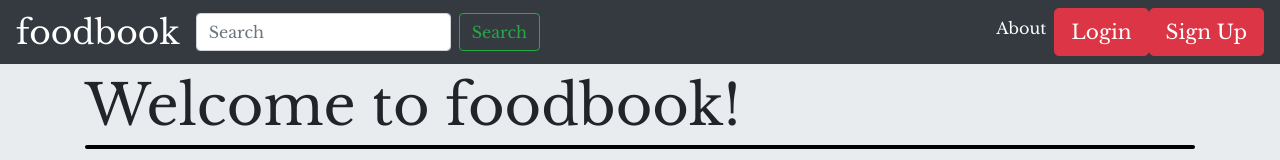
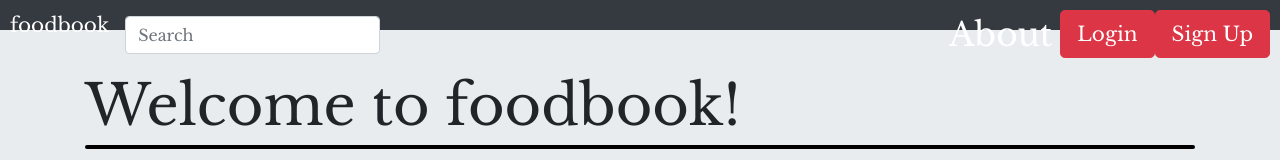
Before and after one commit to dylanaldrich/foodbook, a React (Create React App) app in the folder foodbook_client/: page / in a window 1280 px wide. Shown: the top 160 px of the page. Built offline with nearby package versions, Linux system fonts and the light colour scheme.

Commit message:
live search results render to page

```diff
--- a/foodbook_client/src/components/NavBar/NavBar.css
+++ b/foodbook_client/src/components/NavBar/NavBar.css
@@ -1,4 +1,25 @@
-.navbar-brand {
+
+.navbar {
+    position: fixed;
+    top: 0;
+    left: 0;
+    right: 0;
+    background-color: black;
+    color: white;
+    height: 30px;
+    transition: 0.5s linear;
+    padding: 10px;
+}
+
+.navbar__titles {
+    width: 100%;
+    display: flex;
+    justify-content: space-between;
+    align-items: flex-start;
     font-size: 33px;
     line-height: 1;
 }
+
+.navbar-active {
+    height: 100vh;
+}
--- a/foodbook_client/src/components/NavBar/NavBar.js
+++ b/foodbook_client/src/components/NavBar/NavBar.js
@@ -1,24 +1,47 @@
-import React from 'react';
+import React, {useState} from 'react';
 import {NavLink} from 'react-router-dom';
 
 import ModalContainer from '../Modal/ModalContainer';
+import SearchModel from '../../models/SearchModel';
 
 import './NavBar.css';
 
 const NavBar = (props) => {
+    const [active, setActive] = useState(false);
+    const [results, setResults] = useState([]);
+
+    async function handleChange (event) {
+        const foundRecipes = await SearchModel.searchRecipes(event.target.value)
+            .then((response) => {
+                setResults(response.searchResults.hits);
+            })
+            .catch((error) => {
+                console.log(error);
+                return <p>Sorry, that search didn't work. Please try again.</p>;
+            });
+    };
 
     return (
-        <header>
-            <nav class='navbar navbar-expand-md navbar-dark fixed-top bg-dark'>
+        <div className={`navbar ${active ? "navbar-active" : ""}`}>
+            <nav class='navbar navbar-expand-md navbar-dark fixed-top bg-dark navbar__titles'>
                 <NavLink className='navbar-brand' to='/'>foodbook</NavLink>
                 <button className='navbar-toggler' type='button' data-toggle='collapse' data-target='#navbarCollapse' aria-controls='navbarCollapse' aria-expanded='false' aria-label='Toggle navigation'>
                 <span className='navbar-toggler-icon'></span>
                 </button>
                 <div className='collapse navbar-collapse' id='navbarCollapse'>
-                    {/* Search container component will go here */}
                     <form className='form-inline mt-2 mt-md-0'>
-                        <input className='form-control mr-sm-2' type='text' placeholder='Search' aria-label='Search' />
-                        <button className='btn btn-outline-success my-2 my-sm-0' type='submit'>Search</button>
+                        <input
+                            className='form-control mr-sm-2'
+                            type='text'
+                            placeholder='Search'
+                            aria-label='Search'
+                            onFocus={(e) => setActive(true)}
+                            onBlur={(e) => {
+                                setActive(false);
+                                setResults([]);
+                            }}
+                            onChange={handleChange}
+                        />
                     </form>
                     <ul className='navbar-nav ml-auto'>
                         <li className='nav-item active'>
@@ -35,7 +58,10 @@ const NavBar = (props) => {
                     </ul>
                 </div>
             </nav>
-        </header>
+            <div className="navbar__item-list">
+                {results ? results.map((result) => <h1>{/* {result.name} */}Result</h1>) : null}
+            </div>
+        </div>
     );
 };
 
```
Also changed, not shown: foodbook_client/src/components/Modal/AddRecipeForm.js (+51 -51 lines), foodbook_client/src/components/Search/SearchContainer.js (added, +60 -0 lines), foodbook_client/src/components/Results/ResultCard.js (added), foodbook_client/src/components/Results/ResultsContainer.js (added), foodbook_client/src/components/Search/Search.js (added).
